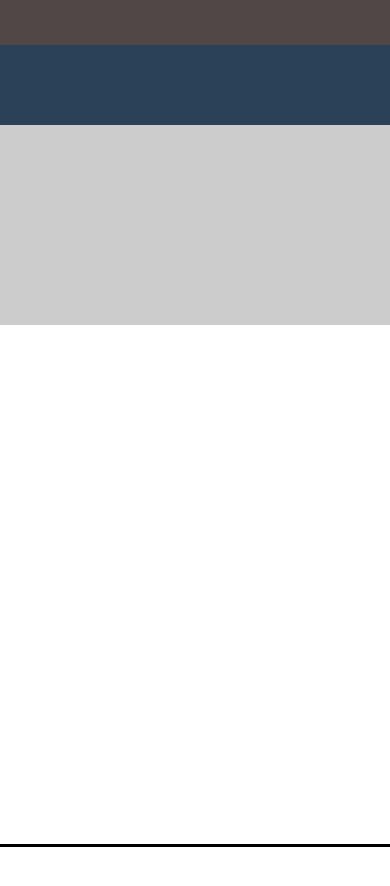
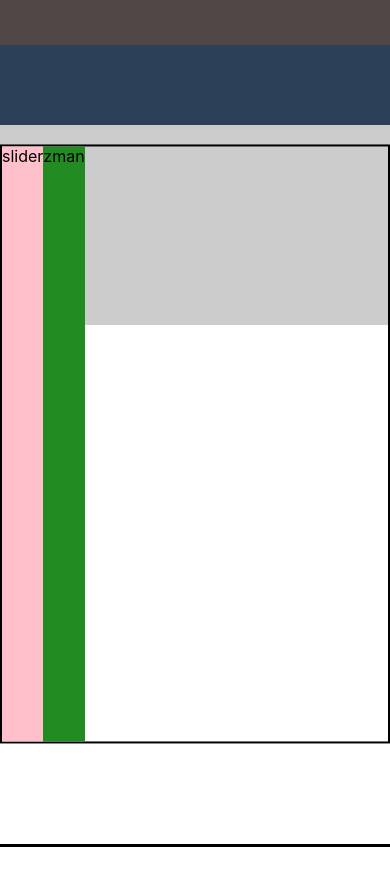
Before and after one commit to nateweis/Kahal_Chesed_Vemes_Frontend, a React (Create React App) app: page / in a window 390 px wide. Shown: the top 886 px of the page. Built offline with nearby package versions, Linux system fonts and the light colour scheme.

Commit message:
started with the slideshow container, made it responsive

```diff
--- a/src/components/HomeHero/HeroSection.jsx
+++ b/src/components/HomeHero/HeroSection.jsx
@@ -1,5 +1,9 @@
 import React from 'react'
 import styled from 'styled-components'
+import Slider from './Slider'
+import ShabZman from './ShabZman'
+
+import {small, tablet} from '../../responsive'
 
 const HeroSection = () => {
   return (
@@ -7,6 +11,11 @@ const HeroSection = () => {
         <Top>
             <Img />
         </Top>
+
+        <Center>
+            <Slider />
+            <ShabZman />
+        </Center>
     </Container>
   )
 }
@@ -27,7 +36,17 @@ const Img = styled.div`
     background-color: rgba(0,0,0,.2);
 `
 const Center = styled.div`
-
+    height: 75%;
+    width: 80% ;
+    max-width: 1440px;
+    ${small({width: '80%', minWidth: '840px'})}
+    ${tablet({width: '100%', minWidth: '0'})}
+    border: 2px solid black;
+    position: absolute;
+    top: 50%;
+    left: 50%;
+    transform: translate(-50%, -50%);
+    display: flex;
 `
 
 export default HeroSection
--- /dev/null
+++ b/src/components/HomeHero/ShabZman.jsx
@@ -0,0 +1,17 @@
+import React from 'react'
+import styled from 'styled-components'
+
+const ShabZman = () => {
+  return (
+    <Container>
+        zman
+    </Container>
+  )
+}
+
+// ///// Style ////////
+const Container = styled.div`
+    background-color: forestgreen;
+`
+
+export default ShabZman
--- /dev/null
+++ b/src/components/HomeHero/Slider.jsx
@@ -0,0 +1,17 @@
+import React from 'react'
+import styled from 'styled-components'
+
+const Slider = () => {
+  return (
+    <Container>
+        slider
+    </Container>
+  )
+}
+
+// ///// Style ////////
+const Container = styled.div`
+ background-color: pink;
+`
+
+export default Slider
--- /dev/null
+++ b/src/responsive.js
@@ -0,0 +1,25 @@
+import {css} from 'styled-components'
+
+export const mobile = (props) => {
+    return css`
+        @media only screen and (max-width: 380px){
+            ${props}
+        }
+    `;
+}
+
+export const tablet = (props) => {
+    return css`
+        @media only screen and (max-width: 840px){
+            ${props}
+        }
+    `;
+}
+
+export const small = (props) => {
+    return css`
+        @media only screen and (max-width: 1440px){
+            ${props}
+        }
+    `;
+}
```
